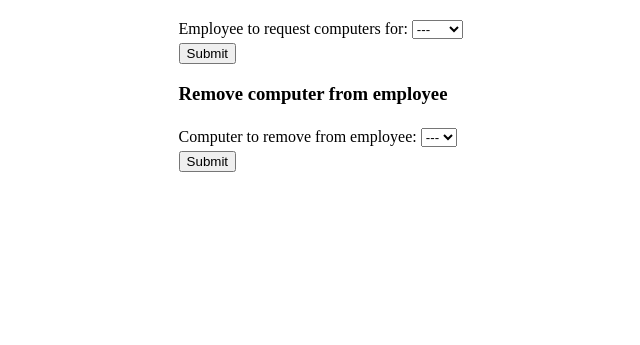
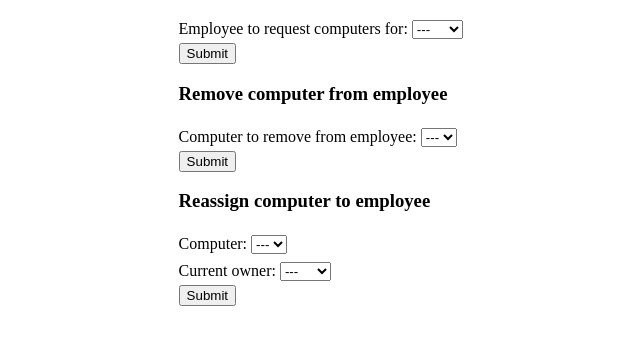
Before and after one commit to MBrinkh/greenbone-application, a Flask app: page / in a window 1280 px wide. Shown: the part 289-634 px from the top of the page, without its empty margins (19-659 px from the left). Run offline with Flask 2, Linux system fonts and the light colour scheme; data that the repository does not hold is empty.

Commit message:
Add 'reassign computer' requirement

```diff
--- a/app.py
+++ b/app.py
@@ -78,3 +78,24 @@ def remove_computer():
         return render_template('/error.html')
 
     return render_template('remove_computer.html', computer = computer['name'], employee = employee)
+
+
+@app.route('/reassign_computer', methods=['POST'])
+def reassign_computer():
+
+    computer_id = request.form['computer']
+
+    response = client.get_by_id(computer_id)
+
+    if not response['success']:
+        return render_template('/error.html')
+
+    computer = response['data']
+    computer['employee'] = request.form['employee']
+
+    putresponse = client.put(computer['id'], computer)
+
+    if not putresponse['success']:
+        return render_template('/error.html')
+
+    return render_template('reassign_computer.html', computer = computer['name'], employee = request.form['employee'])
--- a/templates/Index.html
+++ b/templates/Index.html
@@ -83,4 +83,36 @@
 
 </form>
 
+
+<h3>Reassign computer to employee</h3>
+
+<form method="post" action="/reassign_computer">
+
+    <label class="field">
+        Computer:
+        <select name='computer' required>
+            <option value="" selected>---</option>
+
+            {% for computer in computers %}
+                <option value="{{ computer.id }}">{{ computer.name }}</option>
+            {% endfor %}
+        </select>
+    </label>
+
+    <label class="field">
+        Current owner:
+        <select name='employee' required>
+            <option value="" selected>---</option>
+
+            {% for employee in employees %}
+                <option value="{{ employee.abbreviation }}">{{ employee.abbreviation }}</option>
+            {% endfor %}
+
+        </select>
+    </label>
+
+    <input type='submit'/>
+
+</form>
+
 {% endblock %}
```
Also changed, not shown: templates/reassign_computer.html (added, +9 -0 lines).
